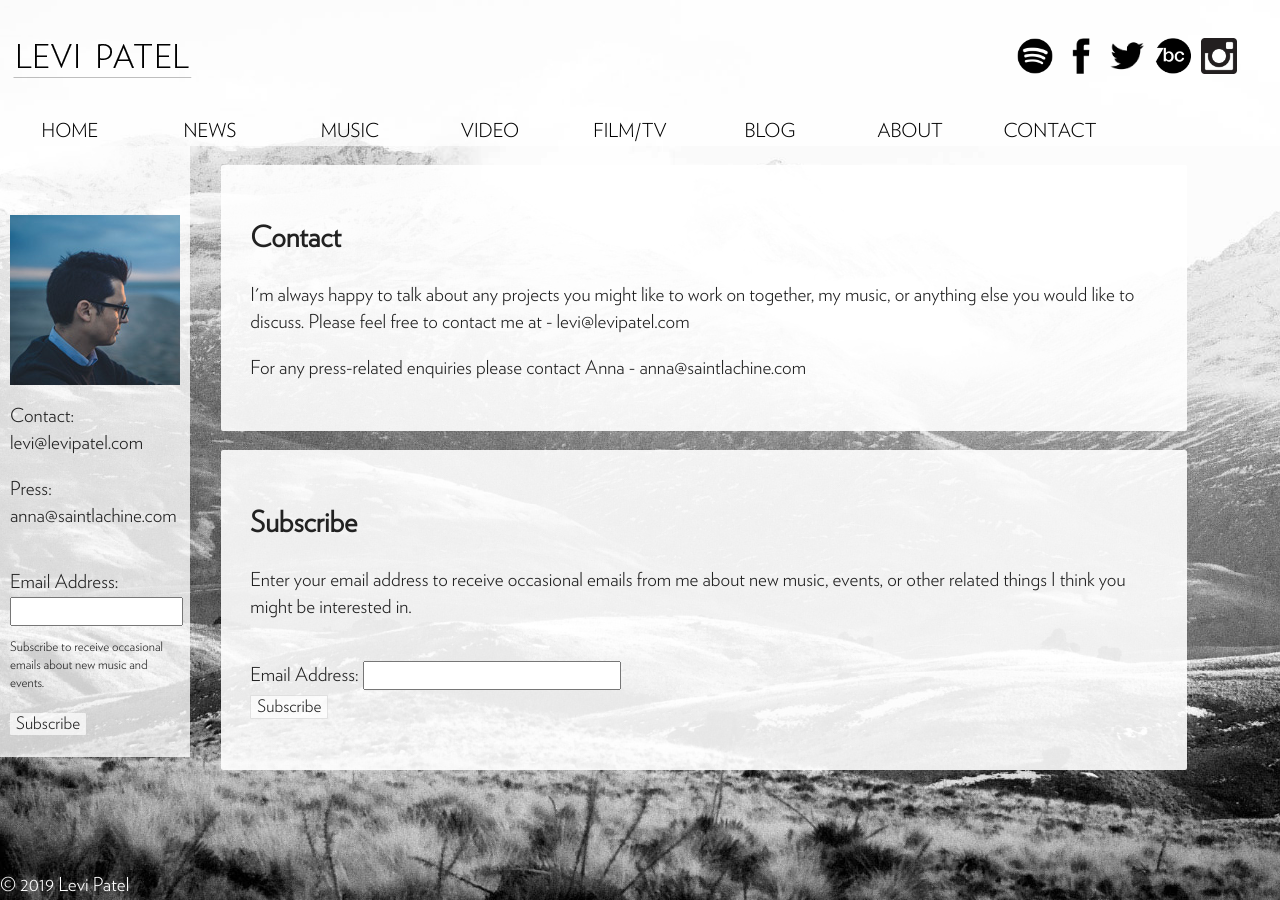
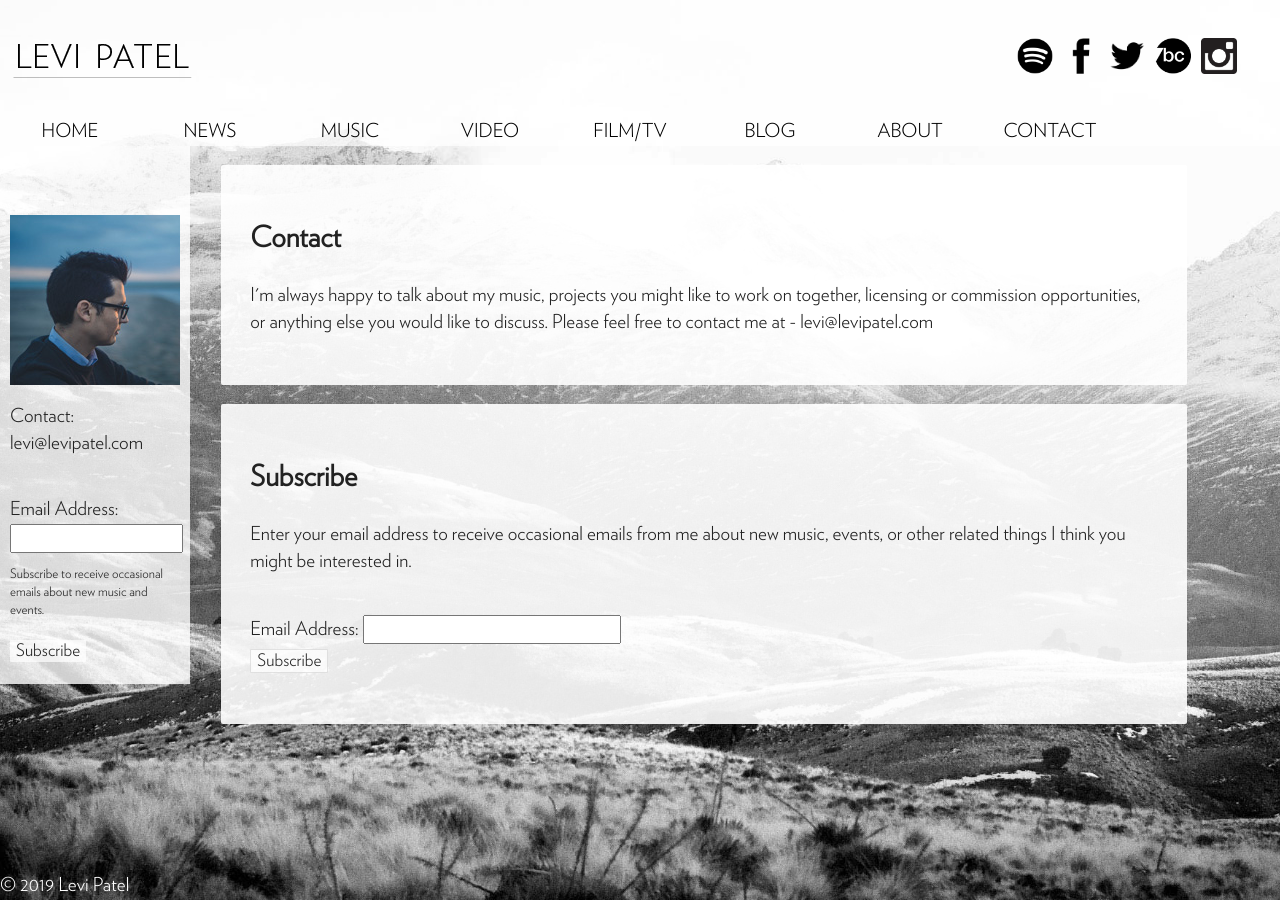
Before and after one commit to levipatel/music, a Jekyll site: the page built from contact.html, in a window 1280 px wide. Built offline with Jekyll 4.4.1, drawn with Linux system fonts in a browser that asks for light colours.

Commit message:
Remove Anna from press contacts

```diff
--- a/_layouts/default.html
+++ b/_layouts/default.html
@@ -128,9 +128,6 @@
   <div id="contact"><p>Contact:
  levi@levipatel.com</p>
 
-<p>Press:
- anna@saintlachine.com</p>
-
 </div>
 
   <p></p><!-- Begin MailChimp Signup Form -->
--- a/contact.html
+++ b/contact.html
@@ -6,8 +6,7 @@ layout: default
 
   <div class="textBG">
   <h2>Contact</h2>
-  <p>I'm always happy to talk about any projects you might like to work on together, my music, or anything else you would like to discuss. Please feel free to contact me at - levi@levipatel.com</p>
-  <p>For any press-related enquiries please contact Anna - anna@saintlachine.com</p>
+  <p>I'm always happy to talk about my music, projects you might like to work on together, licensing or commission opportunities, or anything else you would like to discuss. Please feel free to contact me at - levi@levipatel.com</p>
   <p></p>
   </div>
   <p></p>
```
